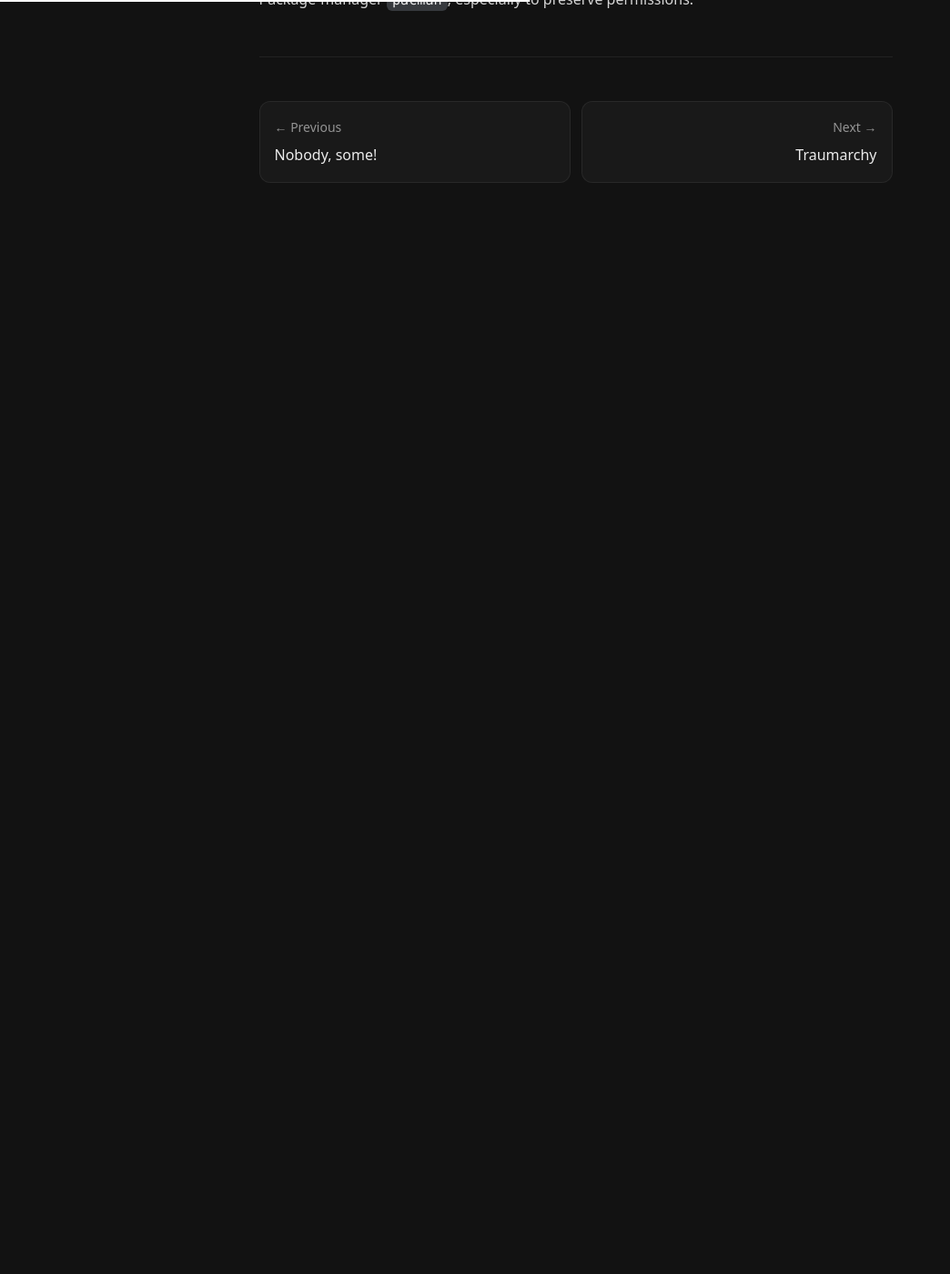
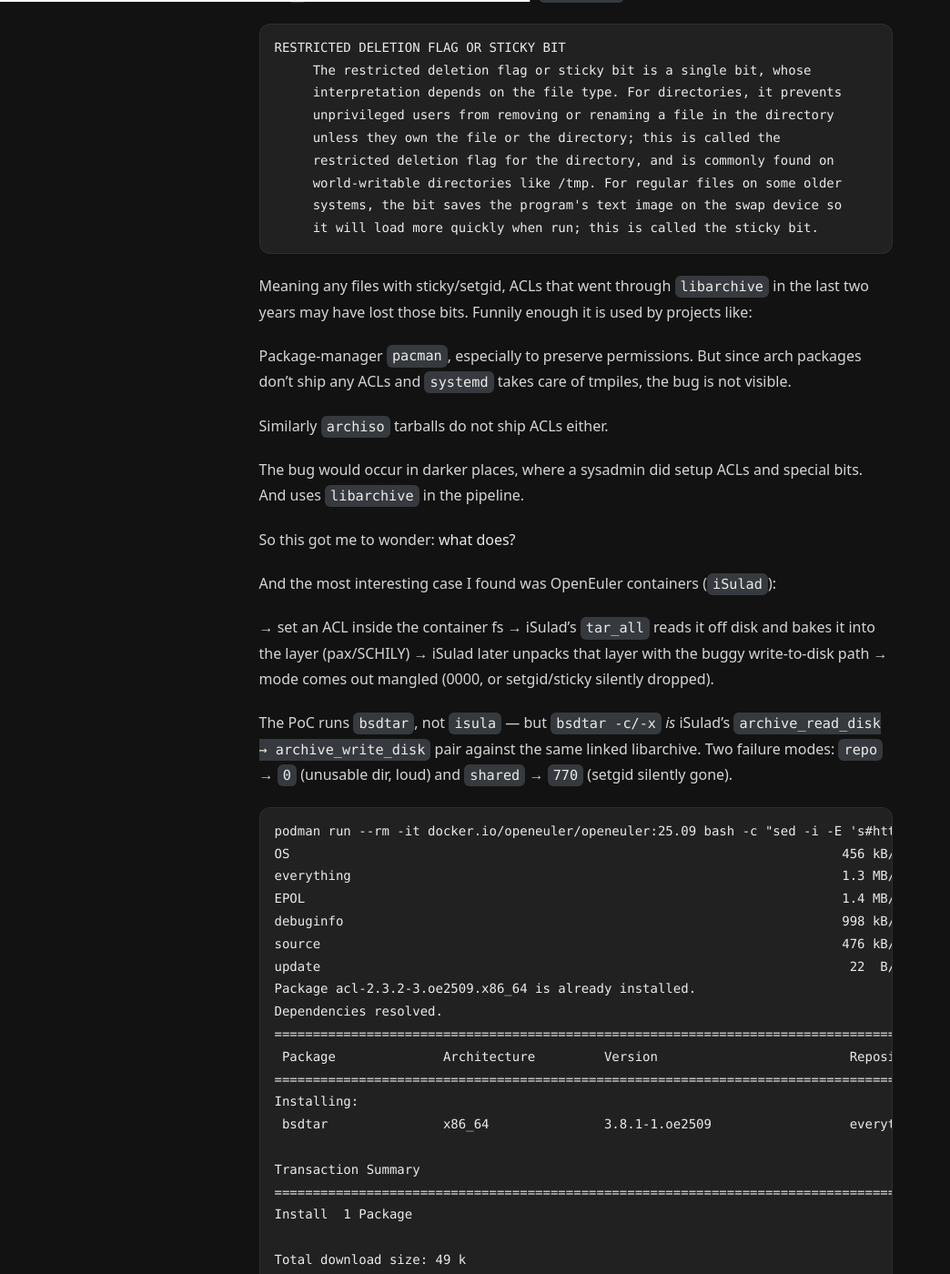
Before and after one commit to h8d13/dontreadthedocs, a Jekyll site: the page built from _notes/regression-bsdtar.md, in a window 1280 px wide and 1400 px high, scrolled down 1604 px. Shown: the whole window at 91% size, without its empty margins (0-1044 px from the left). Built offline with Jekyll 4.4.1, drawn with Linux system fonts in a browser that asks for light colours; before the commit the page ends 1869 px from its top, so only the background shows below that; some of the changed text lies outside the part shown.

Commit message:
finish bsdtar regression write-up
Signed-off-by: h8d13 <hadean-eon-dev@proton.me>

````diff
--- a/_notes/regression-bsdtar.md
+++ b/_notes/regression-bsdtar.md
@@ -5,8 +5,10 @@
 tags: [bugs]
 ---
 
-`bsdtar -p` drops sticky/setgid bits on entries carrying ACLs,
-which was already being fixed in [PR#3430](https://github.com/libarchive/libarchive/pull/3430)
+`bsdtar -p` drops sticky/setgid bits on entries carrying ACLs. The `mode 0000`
+facet has an open (unmerged) fix in
+[PR#3430](https://github.com/libarchive/libarchive/pull/3430); the sticky/setgid
+part is my own addition to that thread.
 
 Also very simple to reproduce in a scratch dir:
 
@@ -31,6 +33,9 @@
 777
 ```
 
+Note the extraction uses `--no-acls`: merely having an ACL *in the archive entry*
+corrupts the mode, even when you explicitly ask not to restore ACLs on the way out.
+
 Bisected to [exact-commit](https://github.com/libarchive/libarchive/commit/2d8a5760c5ec553283a95a1aaca746f6eb472d0f);
 builds before it are fine.
 
@@ -38,7 +43,16 @@
 first in v3.7.5.
 
 Found while extracting Arch bootstrap tarballs. `systemd` warns on differing perms.
-On Debian 13 trixie for instance the bug would not be present (< 3.7.5)
+
+Version-gated to `>= 3.7.5`, so Debian stable is clean until forky:
+
+| distro | libarchive | affected |
+|---|---|---|
+| Debian 13 trixie | 3.7.4 | no |
+| Debian 12 bookworm | 3.6.2 | no |
+| Debian sid / forky | 3.8.9 | yes |
+| Arch (current) | 3.8.10 | yes |
+| openEuler 25.09 | 3.8.1 | yes |
 
 Bigger security concern than it might seem:
 
@@ -61,9 +75,120 @@
      it will load more quickly when run; this is called the sticky bit.
 ```
 
-Meaning any files with sticky/setgid AND ACLs that went through `libarchive` in the last
+Meaning any files with sticky/setgid, ACLs that went through `libarchive` in the last
 two years may have lost those bits. Funnily enough it is used by projects like:
 
-Package-manager `pacman`, especially to preserve permissions.
+Package-manager `pacman`, especially to preserve permissions. But since arch packages don't
+ship any ACLs and `systemd` takes care of tmpiles, the bug is not visible.
+
+Similarly `archiso` tarballs do not ship ACLs either.
+
+The bug would occur in darker places, where a sysadmin did setup ACLs and special bits. And
+uses `libarchive` in the pipeline.
+
+So this got me to wonder: **what does?**
+
+And the most interesting case I found was OpenEuler containers (`iSulad`):
+
+→ set an ACL inside the container fs
+→ iSulad's `tar_all` reads it off disk and bakes it into the layer (pax/SCHILY)
+→ iSulad later unpacks that layer with the buggy write-to-disk path
+→ mode comes out mangled (0000, or setgid/sticky silently dropped).
+
+The PoC runs `bsdtar`, not `isula` — but `bsdtar -c/-x` *is* iSulad's
+`archive_read_disk → archive_write_disk` pair against the same linked libarchive.
+Two failure modes: `repo` → `0` (unusable dir, loud) and `shared` → `770`
+(setgid silently gone).
+
+```console
+podman run --rm -it docker.io/openeuler/openeuler:25.09 bash -c "sed -i -E 's#https?://[^/]*repo\.openeuler\.org#https://de-repo.openeuler.org#g' /etc/yum.repos.d/openEuler.repo && dnf install -y bsdtar acl && bsdtar --version && exec bash"
+OS                                                                        456 kB/s | 3.1 MB     00:06
+everything                                                                1.3 MB/s |  16 MB     00:12
+EPOL                                                                      1.4 MB/s | 9.2 MB     00:06
+debuginfo                                                                 998 kB/s | 4.6 MB     00:04
+source                                                                    476 kB/s | 1.7 MB     00:03
+update                                                                     22  B/s | 241  B     00:10
+Package acl-2.3.2-3.oe2509.x86_64 is already installed.
+Dependencies resolved.
+==========================================================================================================
+ Package              Architecture         Version                         Repository                Size
+==========================================================================================================
+Installing:
+ bsdtar               x86_64               3.8.1-1.oe2509                  everything                49 k
+
+Transaction Summary
+==========================================================================================================
+Install  1 Package
+
+Total download size: 49 k
+Installed size: 119 k
+Downloading Packages:
+bsdtar-3.8.1-1.oe2509.x86_64.rpm                                           72 kB/s |  49 kB     00:00
+----------------------------------------------------------------------------------------------------------
+Total                                                                      14 kB/s |  49 kB     00:03
+everything                                                                688  B/s | 3.0 kB     00:04
+Importing GPG key 0xB675600B:
+ Userid     : "openeuler <openeuler@compass-ci.com>"
+ Fingerprint: 8AA1 6BF9 F2CA 5244 010D CA96 3B47 7C60 B675 600B
+ From       : https://de-repo.openeuler.org/openEuler-25.09/everything/x86_64/RPM-GPG-KEY-openEuler
+Key imported successfully
+Running transaction check
+Transaction check succeeded.
+Running transaction test
+Transaction test succeeded.
+Running transaction
+  Preparing        :                                                                                  1/1
+  Installing       : bsdtar-3.8.1-1.oe2509.x86_64                                                     1/1
+  Verifying        : bsdtar-3.8.1-1.oe2509.x86_64                                                     1/1
+
+Installed:
+  bsdtar-3.8.1-1.oe2509.x86_64
+
+Complete!
+bsdtar 3.8.1 - libarchive 3.8.1 zlib/1.3.1 liblzma/5.8.1 bz2lib/1.0.8 liblz4/1.10.0 libzstd/1.5.7 openssl/3.0.12 libb2/bundled libacl/2.3.2 libattr/2.3.2
+
+
+Welcome to 7.2.11-zen1-1-zen
+
+System information as of time: 	Thu Oct 22 09:39:10 UTC 2026
+
+System load: 	1.08
+Memory used: 	25.6%
+Swap used: 	1.2%
+Usage On: 	19%
+Users online: 	0
+
+
+[root@95d71d25de3e /]# cd /root && mkdir -p src/shared src/repo
+[root@95d71d25de3e ~]# chmod 2770 src/shared; chmod 2775 src/repo
+[root@95d71d25de3e ~]# setfacl -m g:bin:rwx -m d:g:bin:rwx src/shared
+[root@95d71d25de3e ~]# setfacl -d -m g:bin:rwx src/repo
+[root@95d71d25de3e ~]# echo "intended: shared=$(stat -c%a src/shared) repo=$(stat -c%a src/repo)"
+intended: shared=2770 repo=2775
+[root@95d71d25de3e ~]# cd /root/src && bsdtar --acls -cf /root/layer.tar shared repo && cd /root
+[root@95d71d25de3e ~]# mkdir -p out && bsdtar -C out -xp --acls -f layer.tar
+[root@95d71d25de3e ~]# echo "restored: shared=$(stat -c%a out/shared) repo=$(stat -c%a out/repo)"
+restored: shared=770 repo=0
+```
+
+Control: GNU tar on the *same* archive restores correctly, proving it's libarchive
+and not the environment, kernel, or ACL support:
+
+```console
+# dnf install -y tar; mkdir g && tar --acls -C g -xpf layer.tar
+# stat -c%a g/shared g/repo
+2770
+2775
+```
+
+This occurs for any container layer carrying a POSIX ACL. The catch: standard
+docker/buildah OCI images usually don't ship ACLs, their Go `archive/tar`
+layer-diff doesn't capture `system.posix_acl_*`, so the ACL is already gone before
+libarchive sees it.
+
+iSulad is affected precisely because its *own* layer-creation
+(`tar_all`) preserves disk ACLs into the layer, so the extract-side bug then eats
+them. Same for any backup/restore or rootfs-capture pipeline that both archives and
+restores ACL-bearing trees through libarchive `>= 3.7.5`.
 
 ---
````
Also changed, not shown: .rumdl.toml.
